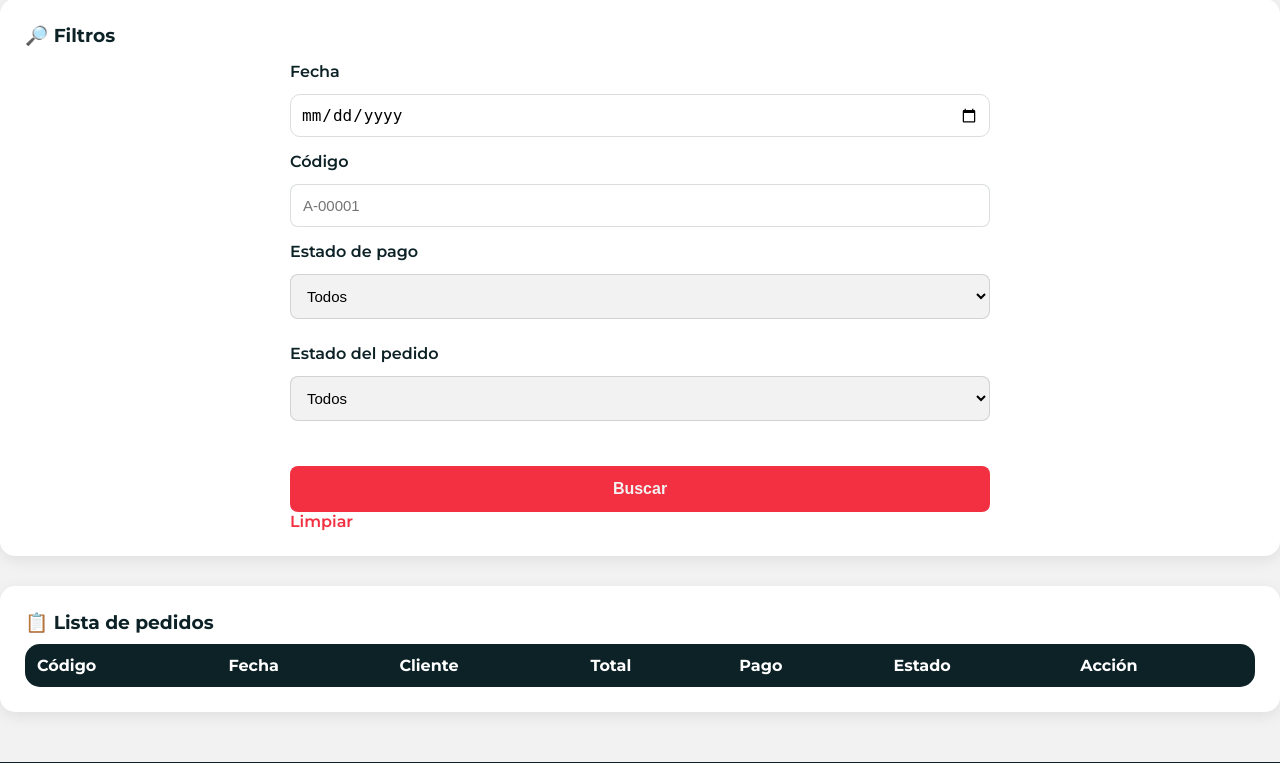
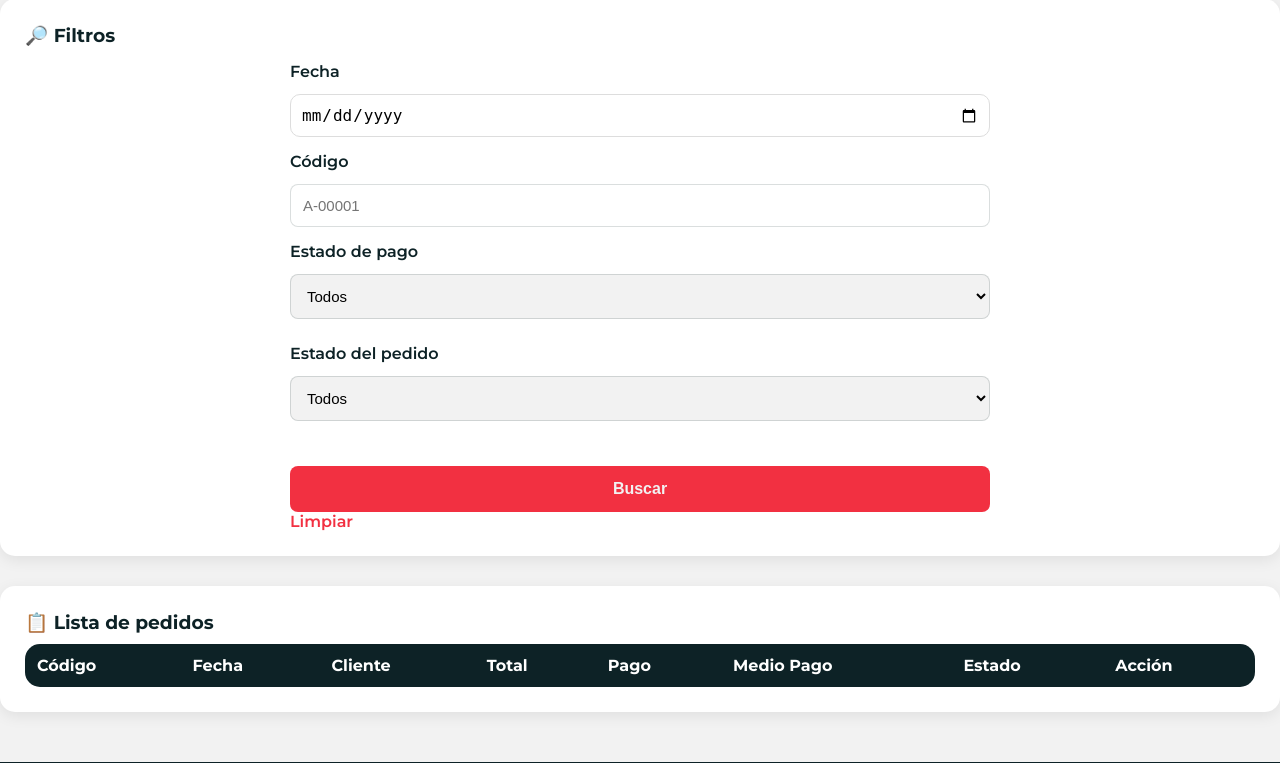
Before and after one commit to DarioMachaca/carniceria_online, a Flask app: page /admin/pedidos in a window 1280 px wide. Shown: the part 255-1018 px from the top of the page. Run offline with Flask 3, Linux system fonts and the light colour scheme; the visitor is signed in with stand-in values (Sample User, id 1); data that the repository does not hold is empty.

Commit message:
Se agrego columna Medio Pago en Pedidos admin

```diff
--- a/routes/admin.py
+++ b/routes/admin.py
@@ -122,14 +122,17 @@ def pedidos():
 
     sql = """
         SELECT
-            id_pedido,
-            codigo_compra,
-            fecha,
-            cliente_nombre,
-            total,
-            estado_pago,
-            estado_pedido
-        FROM pedidos
+            p.id_pedido,
+            p.codigo_compra,
+            p.fecha,
+            p.cliente_nombre,
+            p.total,
+            p.estado_pago,
+            p.estado_pedido,
+            pa.medio_pago
+        FROM pedidos p
+        LEFT JOIN pagos pa
+            ON p.id_pedido = pa.id_pedido
         WHERE 1=1
     """
 
--- a/templates/admin_pedidos.html
+++ b/templates/admin_pedidos.html
@@ -118,6 +118,7 @@ Pedidos
                 <th>Cliente</th>
                 <th>Total</th>
                 <th>Pago</th>
+                <th>Medio Pago</th>
                 <th>Estado</th>
                 <th>Acción</th>
 
@@ -152,6 +153,18 @@ Pedidos
                 </td>
 
                 <td>
+                    {% if pedido.medio_pago == "mercadopago" %}
+                        💳 Mercado Pago
+                    {% elif pedido.medio_pago == "transferencia" %}
+                        🏦 Transferencia
+                    {% elif pedido.medio_pago == "efectivo" %}
+                        💵 Efectivo
+                    {% else %}
+                        -
+                    {% endif %}
+                </td>
+
+                <td>
                     {{ pedido.estado_pedido }}
                 </td>
 
```
